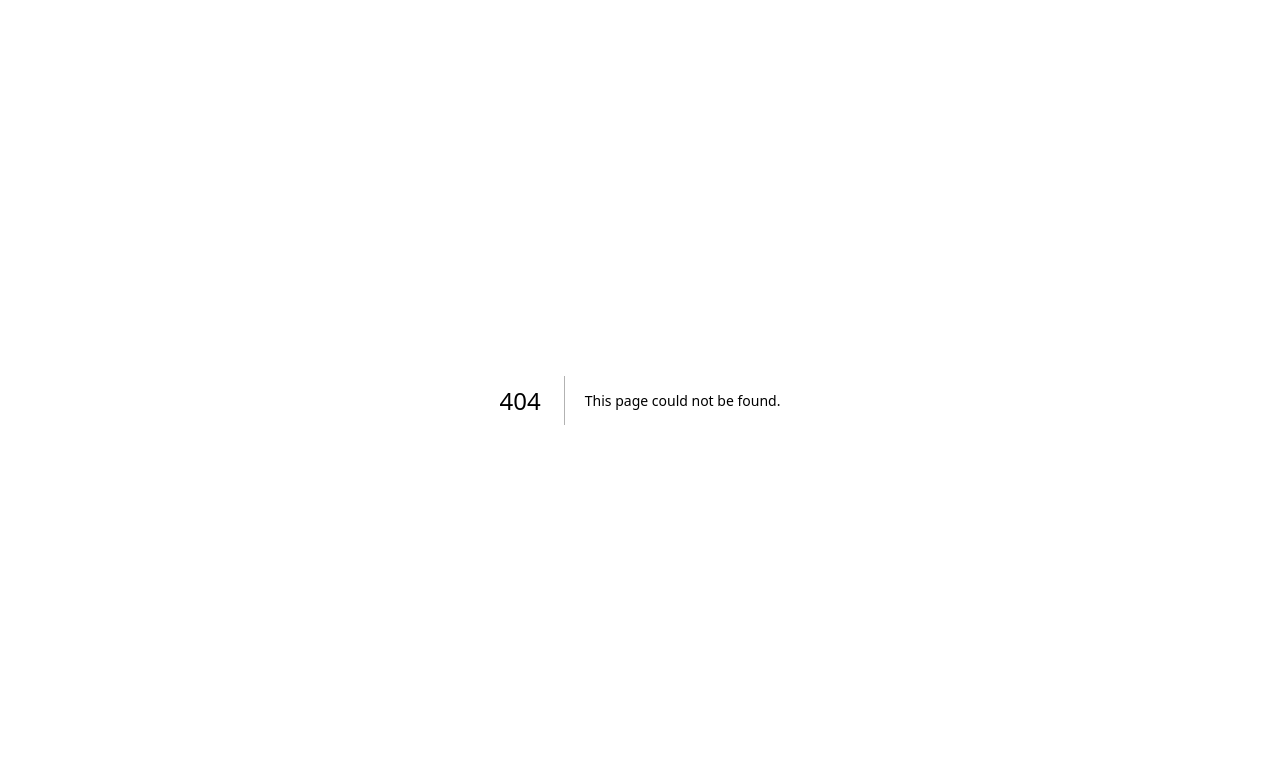
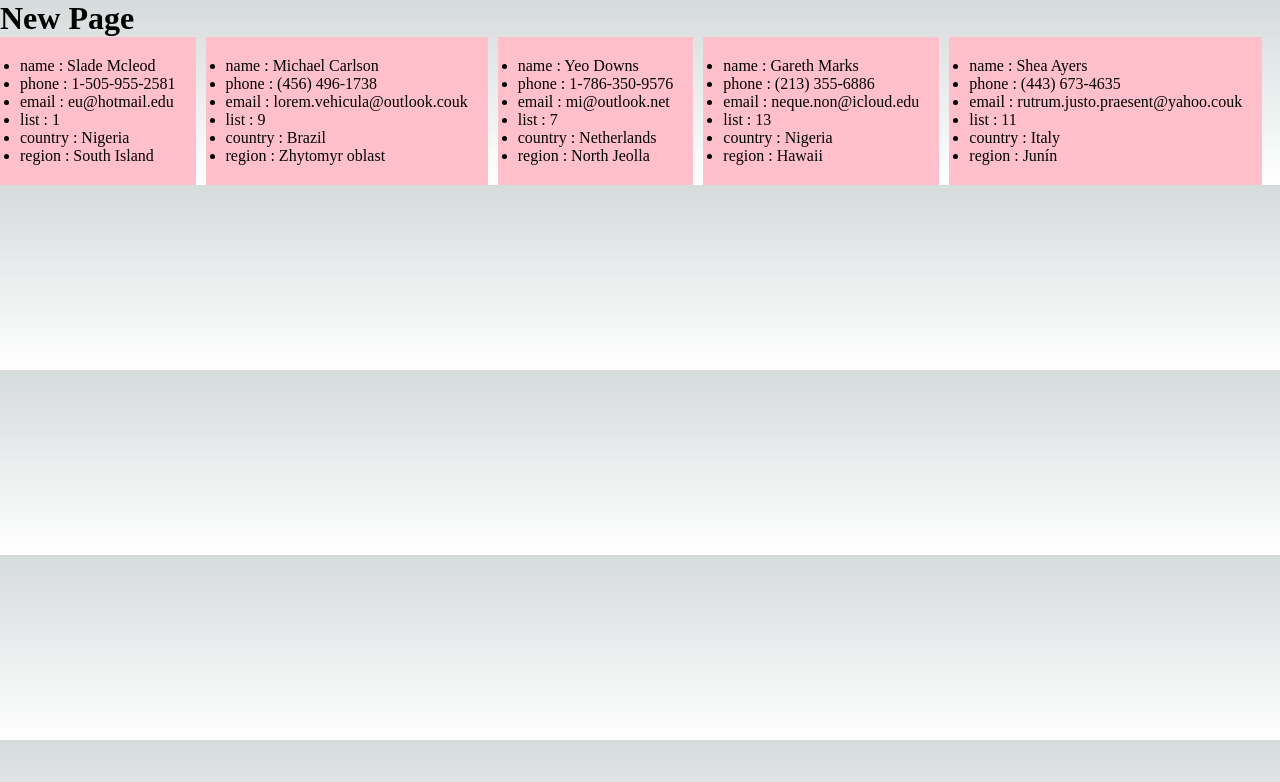
Before and after one commit to kykim00/playground, a Next.js app: page /get in a window 1280 px wide. Before the commit this address had no page. Shown: the top 782 px of the page. Built offline with nearby package versions, Linux system fonts and the light colour scheme.

Commit message:
practice fetch in server component

```diff
--- /dev/null
+++ b/app/get/page.tsx
@@ -0,0 +1,54 @@
+import { Suspense } from 'react';
+
+interface PageParams {
+  params: {};
+}
+
+function delay(ms: number) {
+  return new Promise(function (resolve, reject) {
+    setTimeout(function () {
+      resolve(console.log(`${ms}ms delay`));
+    }, ms);
+  });
+}
+async function getData() {
+  const data = await fetch('http://localhost:3001/api/hello');
+  await delay(2000);
+  return data.json();
+}
+const Page = async ({ params }: PageParams) => {
+  const data = await getData();
+
+  return (
+    <>
+      <h1>New Page</h1>
+      {/* Suspense not working */}
+      <Suspense fallback={<div>loading...</div>}>
+        {data.map((person: any) => {
+          const { name, phone, email, list, country, region } = person;
+          return (
+            <ul
+              key={name}
+              style={{
+                backgroundColor: 'pink',
+                padding: '20px',
+                marginRight: '10px',
+                display: 'inline-block',
+                color: 'black',
+              }}
+            >
+              <li>name : {name}</li>
+              <li>phone : {phone}</li>
+              <li>email : {email}</li>
+              <li>list : {list}</li>
+              <li>country : {country}</li>
+              <li>region : {region}</li>
+            </ul>
+          );
+        })}
+      </Suspense>
+    </>
+  );
+};
+
+export default Page;
```
Also changed, not shown: app/get/loading.tsx (added, +8 -0 lines).
